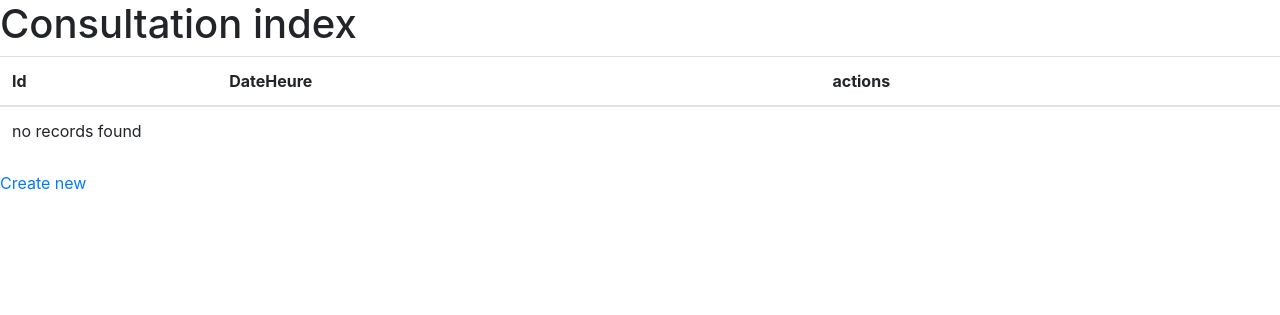
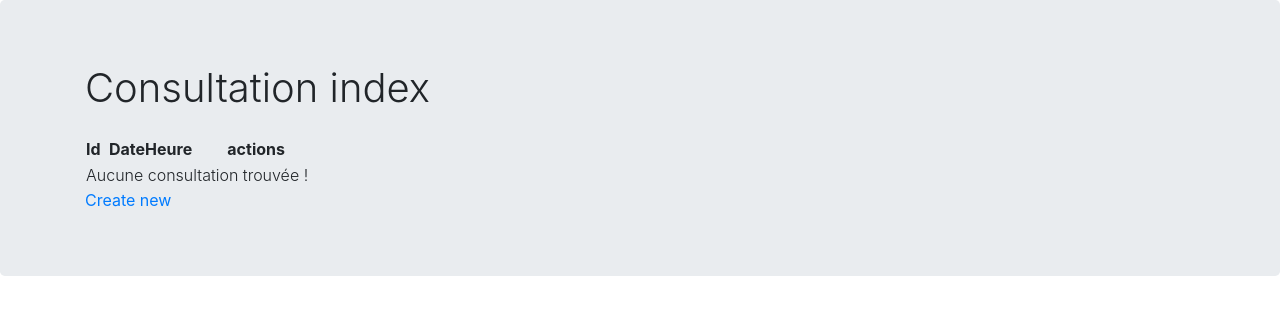
Before and after one commit to Wolf-Nathan/symfony-test, a Symfony app: template templates/consultation/index.html.twig in a window 1280 px wide. Shown: the top 315 px of the page. Run offline with Twig, Linux system fonts and the light colour scheme; the template is opened without the code that fills it, so the values that code supplies are empty; some libraries are stand-ins or nearby versions.

Commit message:
Make consultation index style

```diff
--- a/templates/consultation/index.html.twig
+++ b/templates/consultation/index.html.twig
@@ -3,14 +3,16 @@
 {% block title %}Consultation index{% endblock %}
 
 {% block body %}
-    <h1>Consultation index</h1>
+    <div class="jumbotron">
+        <div class="container">
+            <h1 class="font-weight-light mb-4">Consultation index</h1>
 
-    <table class="table">
+            <table class="thead-dark">
                 <thead>
                 <tr>
-                <th>Id</th>
-                <th>DateHeure</th>
-                <th>actions</th>
+                    <th scope="col">Id</th>
+                    <th scope="col">DateHeure</th>
+                    <th scope="col">actions</th>
                 </tr>
                 </thead>
                 <tbody>
@@ -25,11 +27,13 @@
                     </tr>
                 {% else %}
                     <tr>
-                <td colspan="3">no records found</td>
+                        <td colspan="3" class="font-weight-light">Aucune consultation trouvée !</td>
                     </tr>
                 {% endfor %}
                 </tbody>
             </table>
 
             <a href="{{ path('consultation_new') }}">Create new</a>
+        </div>
+    </div>
 {% endblock %}
```
Lines whose indentation alone changed are shown as unchanged.
